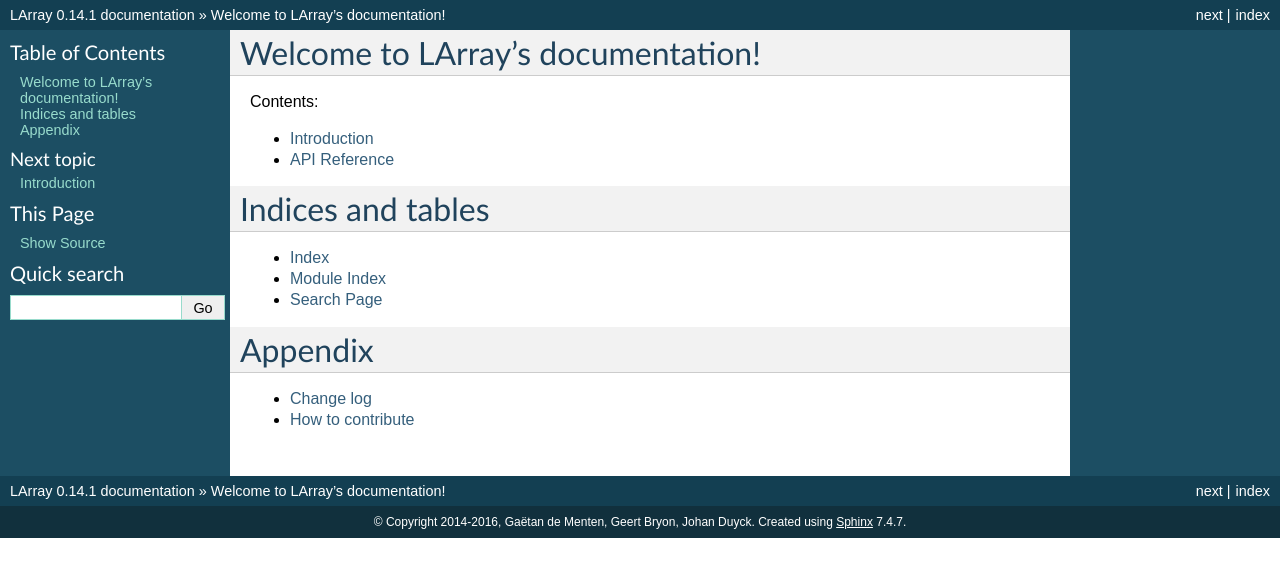
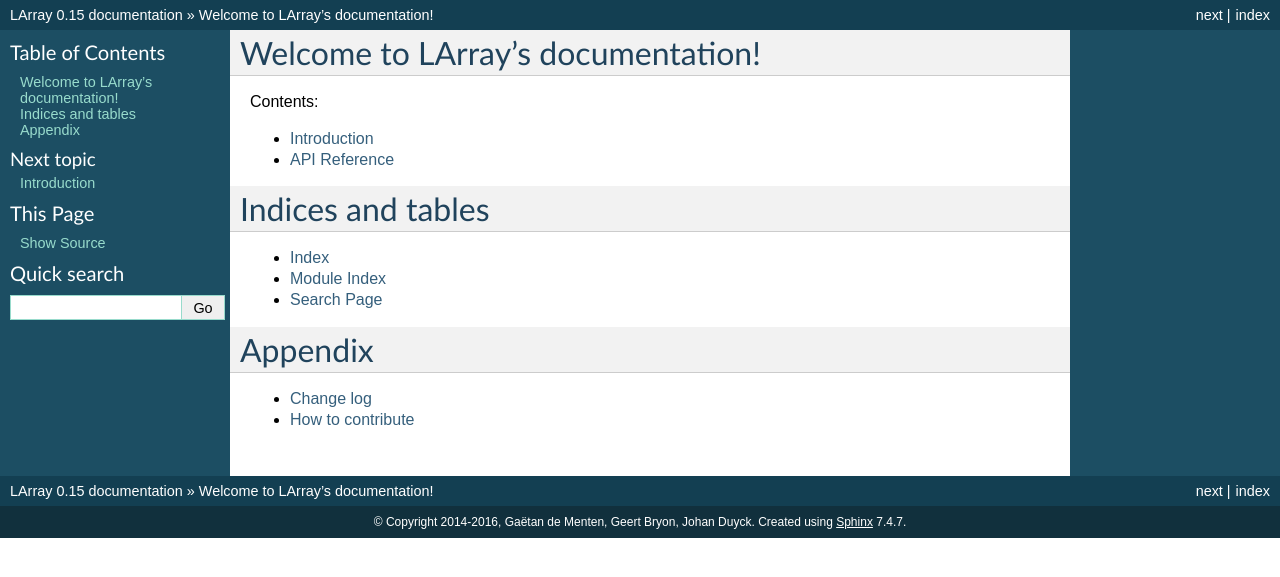
Before and after one commit to larray-project/larray, a Sphinx documentation site: the page built from doc/source/index.rst, in a window 1280 px wide. Shown: the top 577 px of the page. Built offline with Sphinx 7.4.7, drawn with Linux system fonts in a browser that asks for light colours.

Commit message:
bump version to 0.15

```diff
--- a/doc/source/conf.py
+++ b/doc/source/conf.py
@@ -68,9 +68,9 @@
 # built documents.
 #
 # The short X.Y version.
-version = '0.14'
+version = '0.15'
 # The full version, including alpha/beta/rc tags.
-release = '0.14.1'
+release = '0.15'
 
 # The language for content autogenerated by Sphinx. Refer to documentation
 # for a list of supported languages.
--- a/setup.py
+++ b/setup.py
@@ -9,7 +9,7 @@
 
 
 DISTNAME = 'larray'
-VERSION = '0.14.1'
+VERSION = '0.15'
 AUTHOR = 'Gaetan de Menten, Geert Bryon'
 AUTHOR_EMAIL = 'gdementen@gmail.com'
 DESCRIPTION = "N-D labeled arrays in Python"
```
Also changed, not shown: 2 other files.
